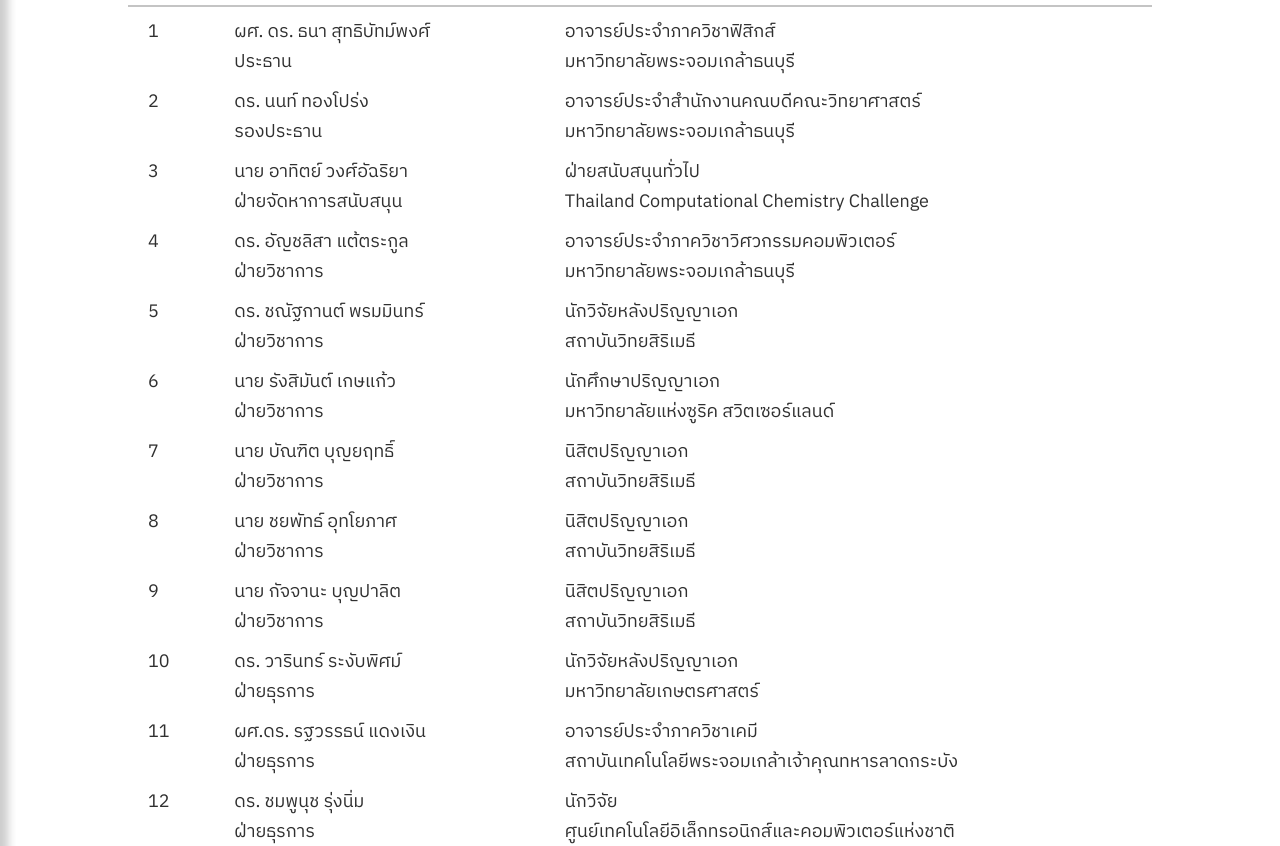
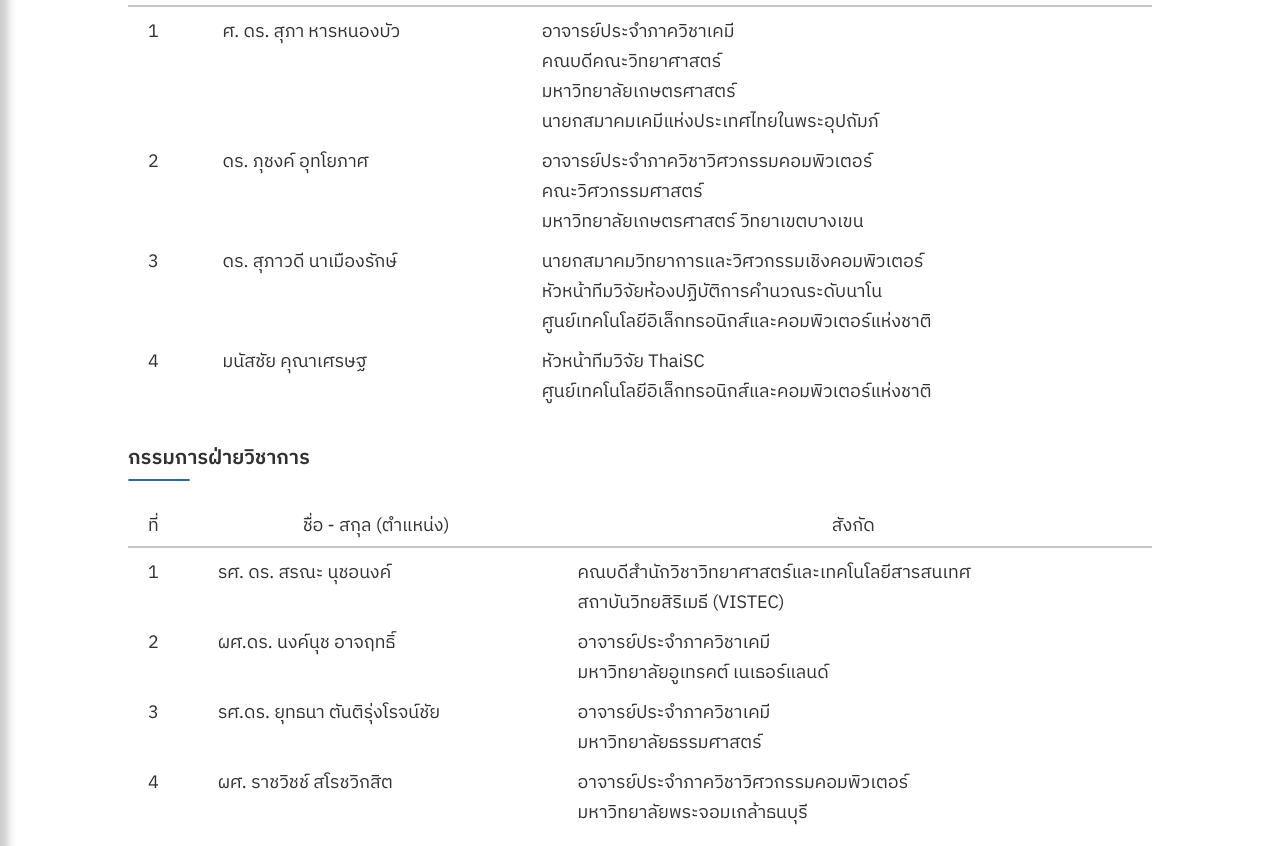
Before and after one commit to PiriyaDEV/tmlcc-competition, a Vue app in the folder Frontend/: page /about in a window 1280 px wide. Shown: the part 1760-2606 px from the top of the page. Built offline with nearby package versions, Linux system fonts and the light colour scheme; the HTML template or start-up script is replaced by a standard one; a web font is replaced by a local one; what vue2-smooth-scroll would draw is missing.

Commit message:
Fix About Page

```diff
--- a/Frontend/src/components/Menu/Hamburger.vue
+++ b/Frontend/src/components/Menu/Hamburger.vue
@@ -275,7 +275,7 @@
           >ลงทะเบียน</a
         >
         <a
-          class="text-normal"
+          class="text-normal register-text"
           v-if="page == `agreement` || closeCountdown == true"
           >เข้าสู่ระบบ</a
         >
--- a/Frontend/src/views/About.vue
+++ b/Frontend/src/views/About.vue
@@ -96,10 +96,92 @@
               </li>
             </ul>
 
+            <h1 class="header-s">ที่ปรึกษาคณะกรรมการจัดงาน</h1>
+            <hr class="bar-color bar-color-s" />
+
+            <table id="ogn-table" cellpadding="20">
+              <tr>
+                <th class="text-normal">ที่</th>
+                <th class="text-normal">ชื่อ - สกุล (ตำแหน่ง)</th>
+                <th class="text-normal">สังกัด</th>
+              </tr>
+              <tr>
+                <td class="text-normal">1</td>
+                <td class="text-normal">ศ. ดร. สุภา หารหนองบัว</td>
+                <td class="text-normal">
+                  อาจารย์ประจำภาควิชาเคมี<br />คณบดีคณะวิทยาศาสตร์<br />มหาวิทยาลัยเกษตรศาสตร์<br />นายกสมาคมเคมีแห่งประเทศไทยในพระอุปถัมภ์
+                </td>
+              </tr>
+              <tr>
+                <td class="text-normal">2</td>
+                <td class="text-normal">ดร. ภุชงค์ อุทโยภาศ</td>
+                <td class="text-normal">
+                  อาจารย์ประจำภาควิชาวิศวกรรมคอมพิวเตอร์<br />คณะวิศวกรรมศาสตร์<br />มหาวิทยาลัยเกษตรศาสตร์
+                  วิทยาเขตบางเขน
+                </td>
+              </tr>
+              <tr>
+                <td class="text-normal">3</td>
+                <td class="text-normal">ดร. สุภาวดี นาเมืองรักษ์</td>
+                <td class="text-normal">
+                  นายกสมาคมวิทยาการและวิศวกรรมเชิงคอมพิวเตอร์<br />
+                  หัวหน้าทีมวิจัยห้องปฏิบัติการคำนวณระดับนาโน<br />
+                  ศูนย์เทคโนโลยีอิเล็กทรอนิกส์และคอมพิวเตอร์แห่งชาติ<br />
+                </td>
+              </tr>
+              <tr>
+                <td class="text-normal">4</td>
+                <td class="text-normal">มนัสชัย คุณาเศรษฐ</td>
+                <td class="text-normal">
+                  หัวหน้าทีมวิจัย ThaiSC<br />ศูนย์เทคโนโลยีอิเล็กทรอนิกส์และคอมพิวเตอร์แห่งชาติ
+                </td>
+              </tr>
+            </table>
+
+            <h1 class="header-s">กรรมการฝ่ายวิชาการ</h1>
+            <hr class="bar-color bar-color-s" />
+
+            <table id="ogn-table" cellpadding="20">
+              <tr>
+                <th class="text-normal">ที่</th>
+                <th class="text-normal">ชื่อ - สกุล (ตำแหน่ง)</th>
+                <th class="text-normal">สังกัด</th>
+              </tr>
+              <tr>
+                <td class="text-normal">1</td>
+                <td class="text-normal">รศ. ดร. สรณะ นุชอนงค์</td>
+                <td class="text-normal">
+                  คณบดีสำนักวิชาวิทยาศาสตร์และเทคโนโลยีสารสนเทศ<br />สถาบันวิทยสิริเมธี
+                  (VISTEC)
+                </td>
+              </tr>
+              <tr>
+                <td class="text-normal">2</td>
+                <td class="text-normal">ผศ.ดร. นงค์นุช อาจฤทธิ์</td>
+                <td class="text-normal">
+                  อาจารย์ประจำภาควิชาเคมี<br />มหาวิทยาลัยอูเทรคต์ เนเธอร์แลนด์
+                </td>
+              </tr>
+              <tr>
+                <td class="text-normal">3</td>
+                <td class="text-normal">รศ.ดร. ยุทธนา ตันติรุ่งโรจน์ชัย</td>
+                <td class="text-normal">
+                  อาจารย์ประจำภาควิชาเคมี<br />มหาวิทยาลัยธรรมศาสตร์
+                </td>
+              </tr>
+              <tr>
+                <td class="text-normal">4</td>
+                <td class="text-normal">ผศ. ราชวิชช์ สโรชวิกสิต</td>
+                <td class="text-normal">
+                  อาจารย์ประจำภาควิชาวิศวกรรมคอมพิวเตอร์<br />มหาวิทยาลัยพระจอมเกล้าธนบุรี
+                </td>
+              </tr>
+            </table>
+
             <h1 class="header-s">คณะผู้จัดงาน</h1>
             <hr class="bar-color bar-color-s" />
 
-            <table id="ogn-table" cellpadding="20">
+            <table id="ogn-table-last" cellpadding="20">
               <tr>
                 <th class="text-normal">ที่</th>
                 <th class="text-normal">ชื่อ - สกุล (ตำแหน่ง)</th>
@@ -317,6 +399,12 @@ li {
 #ogn-table {
   width: 100%;
   margin-top: 25px;
+  margin-bottom: 35px;
+}
+
+#ogn-table-last {
+  width: 100%;
+  margin-top: 25px;
   margin-bottom: 65px;
 }
 
@@ -387,6 +475,10 @@ td {
   }
 
   #ogn-table {
+    margin-bottom: 15px;
+  }
+
+  #ogn-table-last {
     margin-bottom: 45px;
   }
 }
```
